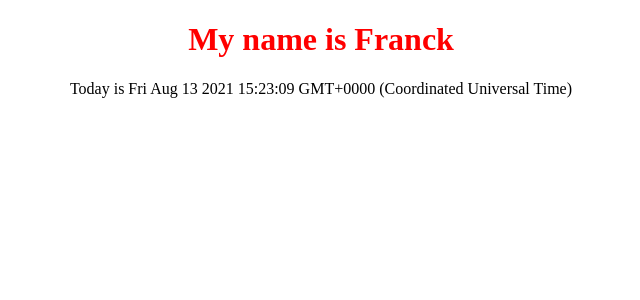
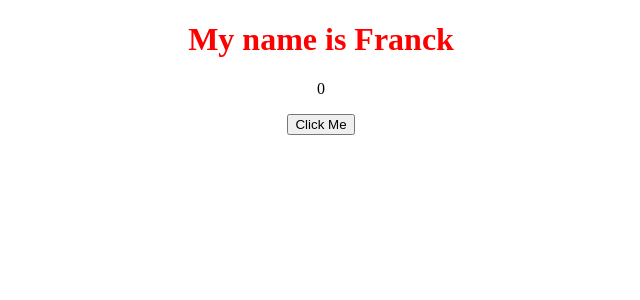
Before and after one commit to franckalainai/angular-intro, an Angular app: page / in a window 1280 px wide. Shown: the top 300 px of the page, without its empty margins (319-959 px from the left). Built offline with nearby package versions, Linux system fonts and the light colour scheme.

Commit message:
user interaction data binding

```diff
--- a/src/app/app.component.html
+++ b/src/app/app.component.html
@@ -2,5 +2,6 @@
   <h1>
     My name is {{ name }}
   </h1>
-  <p>Today is {{ today }}</p>
+  <p>{{ counter }}</p>
+  <button (click)="btnClicked()">Click Me</button>
 </div>
--- a/src/app/app.component.ts
+++ b/src/app/app.component.ts
@@ -7,5 +7,9 @@ import { Component } from '@angular/core';
 })
 export class AppComponent {
   name = 'Franck';
-  today = new Date()
+  counter = 0;
+
+  btnClicked = () => {
+    this.counter++
+  }
 }
```
